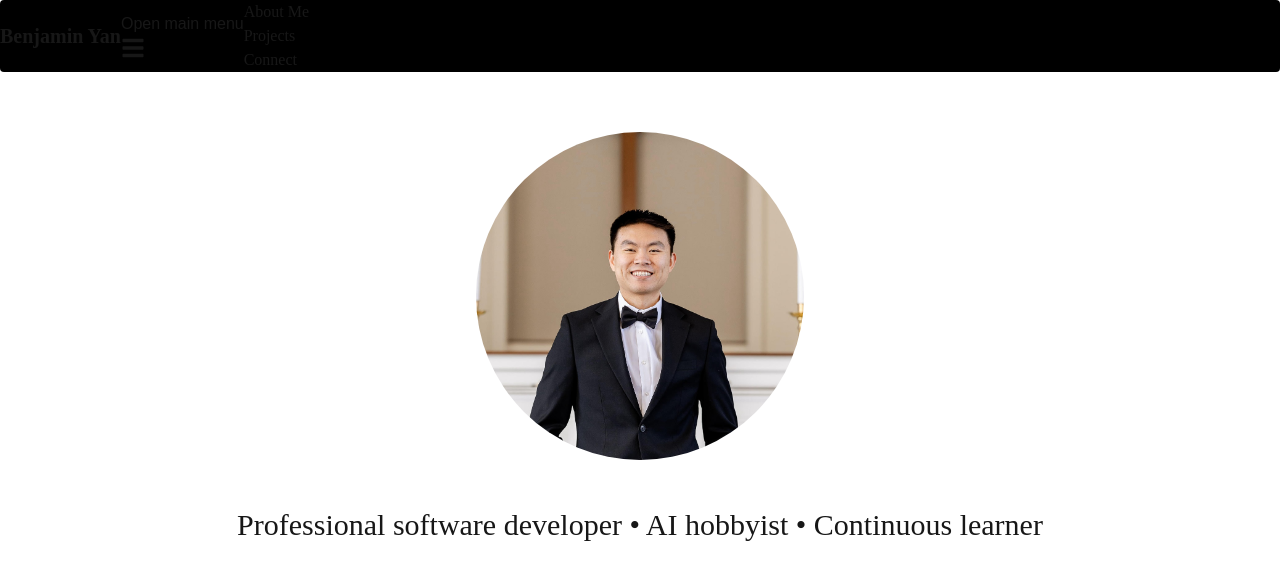
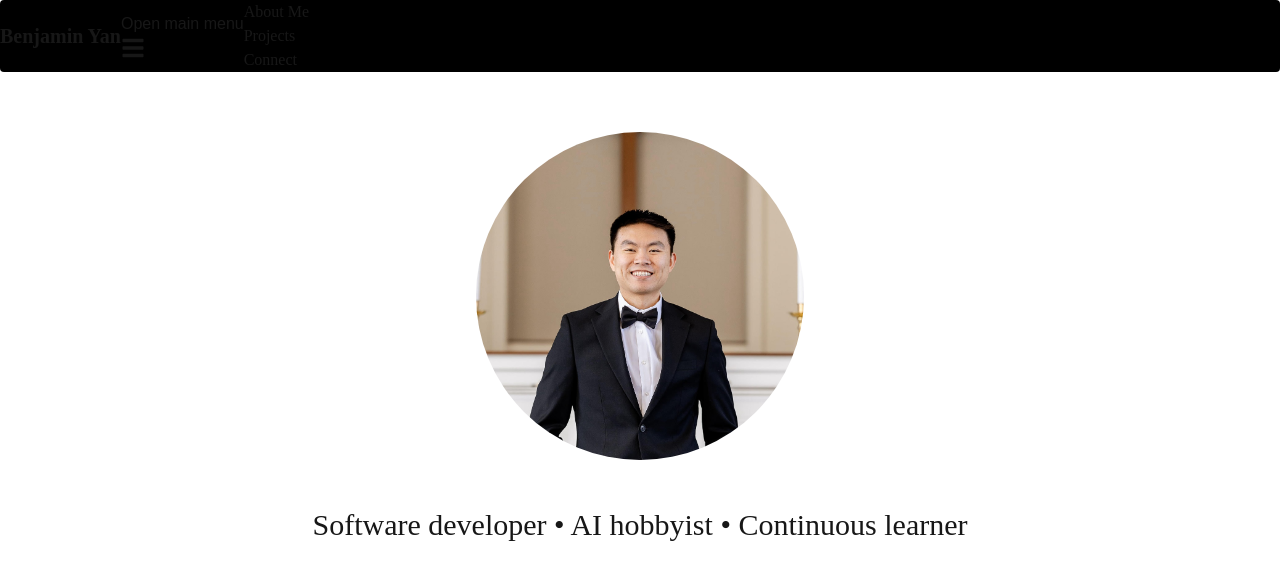
Before and after one commit to benyan8211/my-professional-website, a Next.js app: page / in a window 1280 px wide. Shown: the top 580 px of the page. Built offline with nearby package versions, Linux system fonts and the light colour scheme; a web font is replaced by a local one.

Commit message:
Update wording

```diff
--- a/app/components/homePageContents/homePageContents.tsx
+++ b/app/components/homePageContents/homePageContents.tsx
@@ -16,7 +16,7 @@ const HomePageContents = () => {
                     />
                 </div>
             </div>
-            <div className={styles.homePageSubHeading}>Professional software developer • AI hobbyist • Continuous learner</div>
+            <div className={styles.homePageSubHeading}>Software developer • AI hobbyist • Continuous learner</div>
         </>
     );
 }
```
